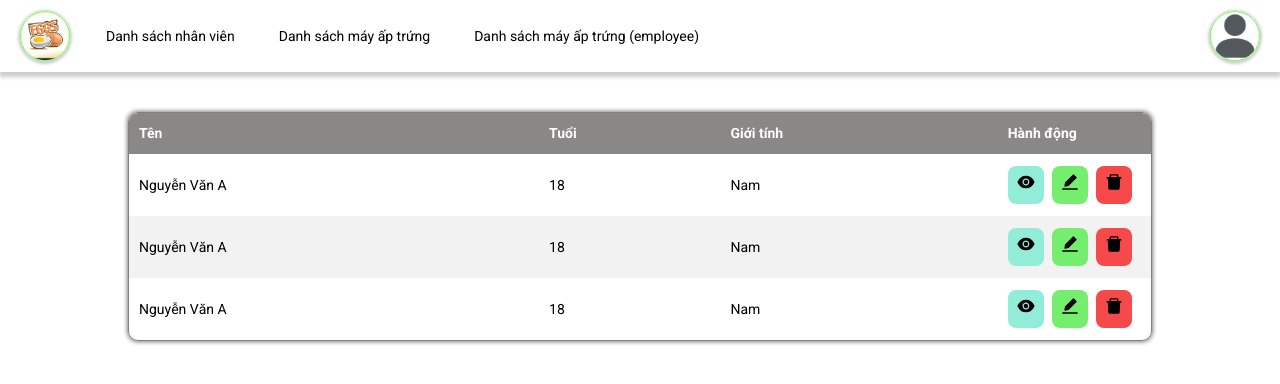
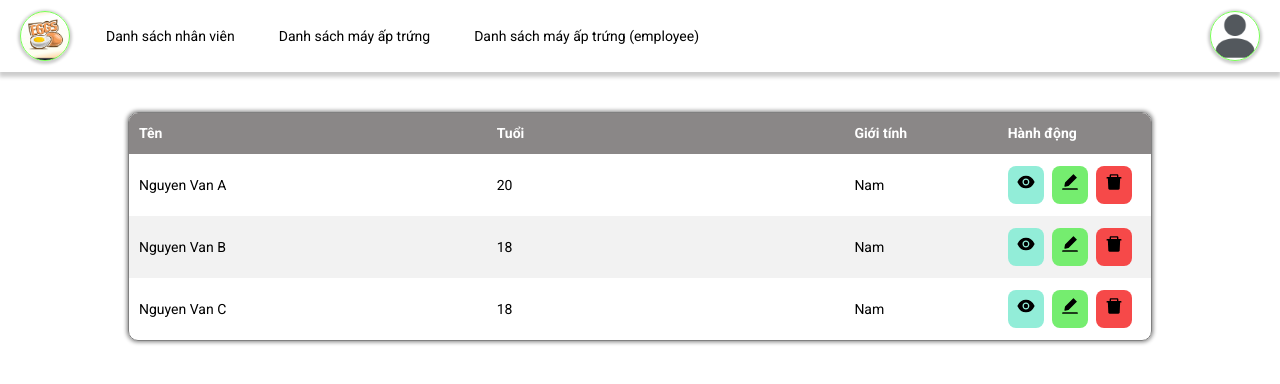
Before and after one commit to NguyenVanLinh12345/bai_tap_lon_IOT, a React (Create React App) app: page / in a window 1280 px wide. Shown: the top 384 px of the page. Built offline with nearby package versions, Linux system fonts and the light colour scheme.

Commit message:
test commit

```diff
--- /dev/null
+++ b/src/components/Container.jsx
@@ -0,0 +1,21 @@
+import { AiOutlineClose } from "react-icons/ai";
+
+import style from './Container.module.scss';
+
+function Container({ title, children, closeContainer }) {
+
+    return (
+        <div className={style.detail_information_container}>
+            <div className={style.detail_information}>
+                <h2>{title}</h2>
+                <span onClick={closeContainer} className={style.close_detail_icon}><AiOutlineClose /></span>
+
+                <div className='content'>
+                    {children}
+                </div>
+            </div>
+        </div>
+    )
+};
+
+export default Container;
--- /dev/null
+++ b/src/components/Container.module.scss
@@ -0,0 +1,38 @@
+.detail_information_container {
+    position: fixed;
+    // z-index: 2;
+    top: 0;
+    left: 0;
+    right: 0;
+    bottom: 0;
+    background-color: rgba(0, 0, 0, 0.4);
+    display: flex;
+    justify-content: center;
+    align-items: center;
+
+    .detail_information {
+        background-color: white;
+        width: 60rem;
+        min-height: 60rem;
+        border-radius: 2rem;
+        padding: 1.6rem;
+        position: relative;
+
+        .close_detail_icon {
+            position: absolute;
+            right: 1.6rem;
+            top: 1.6rem;
+            padding: 1.2rem;
+            border-radius: 0.4rem;
+            border: 0.1rem solid black;
+            font-size: 2rem;
+            font-weight: bold;
+            cursor: pointer;
+
+            &:hover {
+                background-color: var(--blue);
+                color: white;
+            }
+        }
+    }
+}
--- a/src/components/Header.jsx
+++ b/src/components/Header.jsx
@@ -1,16 +1,16 @@
-import { useState } from 'react';
 import { Link, useNavigate } from 'react-router-dom';
 
 import { HiOutlineLogout } from "react-icons/hi";
-import { AiOutlineClose } from "react-icons/ai";
 
 import style from './Header.module.scss';
 import logo from '../assets/image/logo.jpg';
 import user from '../assets/image/User-avatar.svg.png';
 
 import { logout } from '../function/AccountFunction';
+import { useState } from 'react';
+import Container from './Container';
 function Header() {
-    const [containerState, setContainerState] = useState(false);
+    const [detailOpenState, setDetailOpenState] = useState(false);
     const navigate = useNavigate();
     return (
         <div className={style.Header}>
@@ -31,8 +31,8 @@ function Header() {
                     <div className={style.drop_list}>
                         <div className={style.logo} style={{ backgroundImage: `url('${user}')` }}>
                             <ul className={style.list}>
-                                <li><button onClick={() => setContainerState(true)}>Xem thông tin chi tiết</button></li>
-                                <li><button onClick={()=>{logout(()=>navigate("/login"))}}>Đăng xuất <span><HiOutlineLogout /></span></button></li>
+                                <li><button onClick={() => setDetailOpenState(true)}>Xem thông tin chi tiết</button></li>
+                                <li><button onClick={() => { logout(() => navigate("/login")) }}>Đăng xuất <span><HiOutlineLogout /></span></button></li>
                             </ul>
                         </div>
                     </div>
@@ -41,16 +41,10 @@ function Header() {
 
             <div className={style.background_header}></div>
             {
-                containerState
+                detailOpenState
                     ?
-                    <div className={style.detail_information_container}>
-                        <div className={style.detail_information}>
-                            <h2>Thông tin chi tiết</h2>
-                            <span onClick={() => setContainerState(false)} className={style.close_detail_icon}><AiOutlineClose /></span>
-                        </div>
-                    </div>
-                    :
-                    ""
+                    <Container title={"Thông tin chi tiết"} closeContainer={()=>setDetailOpenState(false)}><div>hello nha</div></Container>
+                    : ""
             }
         </div>
     )
--- a/src/components/Header.module.scss
+++ b/src/components/Header.module.scss
@@ -114,43 +114,4 @@
 
         }
     }
-
-    .detail_information_container {
-        position: fixed;
-        // z-index: 2;
-        top: 0;
-        left: 0;
-        right: 0;
-        bottom: 0;
-        background-color: rgba(0, 0, 0, 0.4);
-        display: flex;
-        justify-content: center;
-        align-items: center;
-
-        .detail_information {
-            background-color: white;
-            width: 60rem;
-            min-height: 60rem;
-            border-radius: 2rem;
-            padding: 1.6rem;
-            position: relative;
-
-            .close_detail_icon {
-                position: absolute;
-                right: 1.6rem;
-                top: 1.6rem;
-                padding: 1.2rem;
-                border-radius: 0.4rem;
-                border: 0.1rem solid black;
-                font-size: 2rem;
-                font-weight: bold;
-                cursor: pointer;
-
-                &:hover {
-                    background-color: var(--blue);
-                    color: white;
-                }
-            }
-        }
-    }
 }
--- a/src/components/base/TableBase.jsx
+++ b/src/components/base/TableBase.jsx
@@ -1,52 +1,84 @@
 import style from './TableBase.module.scss';
 import { AiFillEye, AiFillEdit, AiFillDelete } from "react-icons/ai";
 
+// https://dummyjson.com/products
 function TableBase() {
+    const colums = [
+        {
+            title: "Tên",
+            dataIndex: "ten",
+            width: "35%",
+        },
+        {
+            title: "Tuổi",
+            dataIndex: "tuoi",
+            width: "35%",
+        },
+        {
+            title: "Giới tính",
+            dataIndex: "gioiTinh",
+            width: "15%",
+        },
+        {
+            title: "Hành động",
+            dataIndex: "action",
+            width: "15%",
+        }
+    ];
 
+    const data = [
+        {
+            ten: "Nguyen Van A",
+            tuoi: 20,
+            gioiTinh: "Nam"
+        },
+        {
+            ten: "Nguyen Van B",
+            tuoi: 18,
+            gioiTinh: "Nam"
+        },
+        {
+            ten: "Nguyen Van C",
+            tuoi: 18,
+            gioiTinh: "Nam"
+        }
+    ];
     return (
         <div className={style.TableBase}>
             <div className={style.table}>
                 <table>
                     <thead>
-                        <tr>
-                            <th>Tên</th>
-                            <th>Tuổi</th>
-                            <th>Giới tính</th>
-                            <th>Hành động</th>
-                        </tr>
+                        <tr>{colums.map((value, index) => (<th key={index} style={{ width: value.width }}>{value.title}</th>))}</tr>
                     </thead>
 
                     <tbody>
-                        <tr>
+                        {
+                            data.map((value, rowIndex) => (
+                                <tr key={rowIndex}>
+                                    {
+                                        colums.map((colum, columIndex) => (
+                                            colum.dataIndex !== "action" ? <td key={columIndex}>{value[colum.dataIndex]}</td> : ""
+                                        ))
+                                    }
+                                    <td>
+                                        <span title='Xem' className={`${style.action_icon} ${style.blue}`}><AiFillEye /></span>
+                                        <span title='Sửa' className={`${style.action_icon} ${style.green}`}><AiFillEdit /></span>
+                                        <span title='Xóa' className={`${style.action_icon} ${style.red}`}><AiFillDelete /></span>
+                                    </td>
+                                </tr>
+                            ))
+                        }
+
+                        {/* <tr>
                             <td>Nguyễn Văn A</td>
                             <td>18</td>
                             <td>Nam</td>
-                            <td style={{width: "15%"}}>
+                            <td style={{ width: "15%" }}>
                                 <span title='Xem' className={`${style.action_icon} ${style.blue}`}><AiFillEye /></span>
                                 <span title='Sửa' className={`${style.action_icon} ${style.green}`}><AiFillEdit /></span>
                                 <span title='Xóa' className={`${style.action_icon} ${style.red}`}><AiFillDelete /></span>
                             </td>
-                        </tr>
-                        <tr>
-                            <td>Nguyễn Văn A</td>
-                            <td>18</td>
-                            <td>Nam</td>
-                            <td style={{width: "15%"}}>
-                                <span title='Xem' className={`${style.action_icon} ${style.blue}`}><AiFillEye /></span>
-                                <span title='Sửa' className={`${style.action_icon} ${style.green}`}><AiFillEdit /></span>
-                                <span title='Xóa' className={`${style.action_icon} ${style.red}`}><AiFillDelete /></span>
-                            </td>
-                        </tr>
-                        <tr>
-                            <td>Nguyễn Văn A</td>
-                            <td>18</td>
-                            <td>Nam</td>
-                            <td style={{width: "15%"}}>
-                                <span title='Xem' className={`${style.action_icon} ${style.blue}`}><AiFillEye /></span>
-                                <span title='Sửa' className={`${style.action_icon} ${style.green}`}><AiFillEdit /></span>
-                                <span title='Xóa' className={`${style.action_icon} ${style.red}`}><AiFillDelete /></span>
-                            </td>
-                        </tr>
+                        </tr> */}
                     </tbody>
 
                 </table>
--- a/src/pages/Employees.jsx
+++ b/src/pages/Employees.jsx
@@ -1,13 +1,14 @@
+import { Fragment } from "react";
 import Header from "../components/Header";
 import TableBase from "../components/base/TableBase"
 
 function Employees() {
 
     return (
-        <div>
+        <Fragment>
             <Header />
             <TableBase />
-        </div>
+        </Fragment>
     )
 }
 
```
Also changed, not shown: src/function/AccountFunction.js (+33 -0 lines).
